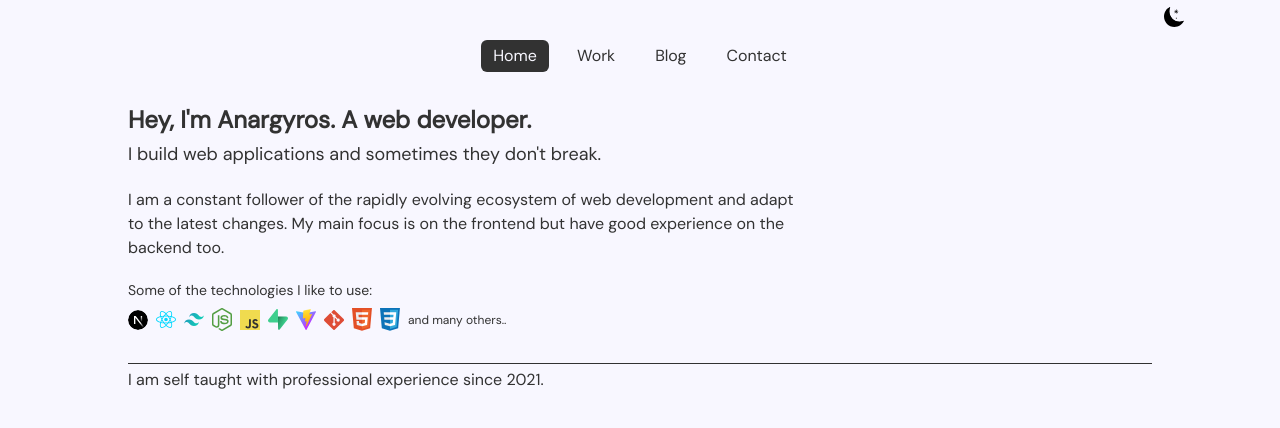
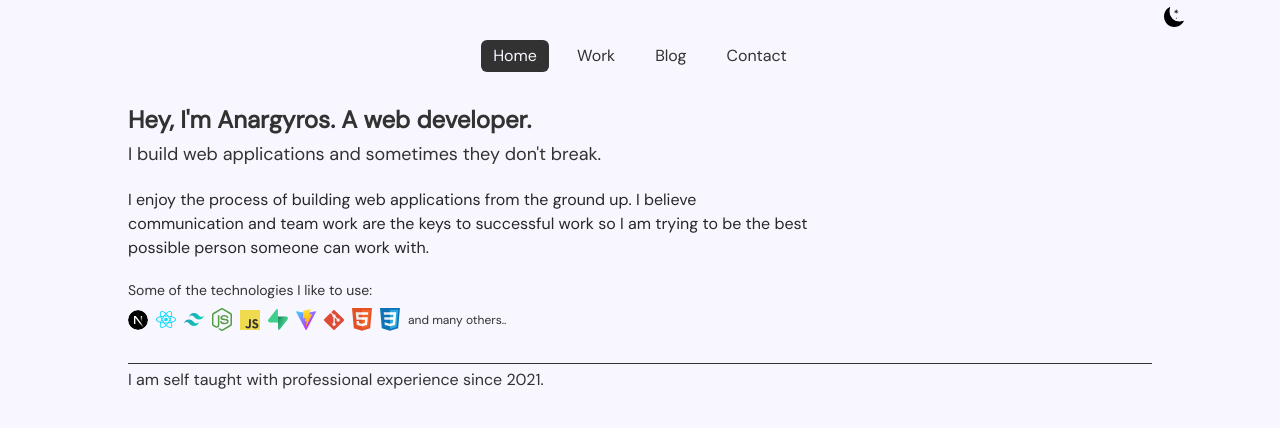
Before and after one commit to anargiris/Stylidis, a Next.js app: page / in a window 1280 px wide. Shown: the top 428 px of the page. Built offline with nearby package versions, Linux system fonts and the light colour scheme.

Commit message:
change some text

```diff
--- a/app/page.js
+++ b/app/page.js
@@ -24,10 +24,10 @@ export default function Home() {
         <h2 className="mb-5 text-lg">
           I build web applications and sometimes they don't break.
         </h2>
-        <p className="mb-5 w-2/3">
-          I am a constant follower of the rapidly evolving ecosystem of web
-          development and adapt to the latest changes. My main focus is on the
-          frontend but have good experience on the backend too.
+        <p className="mb-5 w-2/3 font-thin text-zinc-800 dark:text-zinc-100">
+          I enjoy the process of building web applications from the ground up. I
+          believe communication and team work are the keys to successful work so
+          I am trying to be the best possible person someone can work with.
         </p>
         <div>
           <p className="text-sm mb-2">
```
